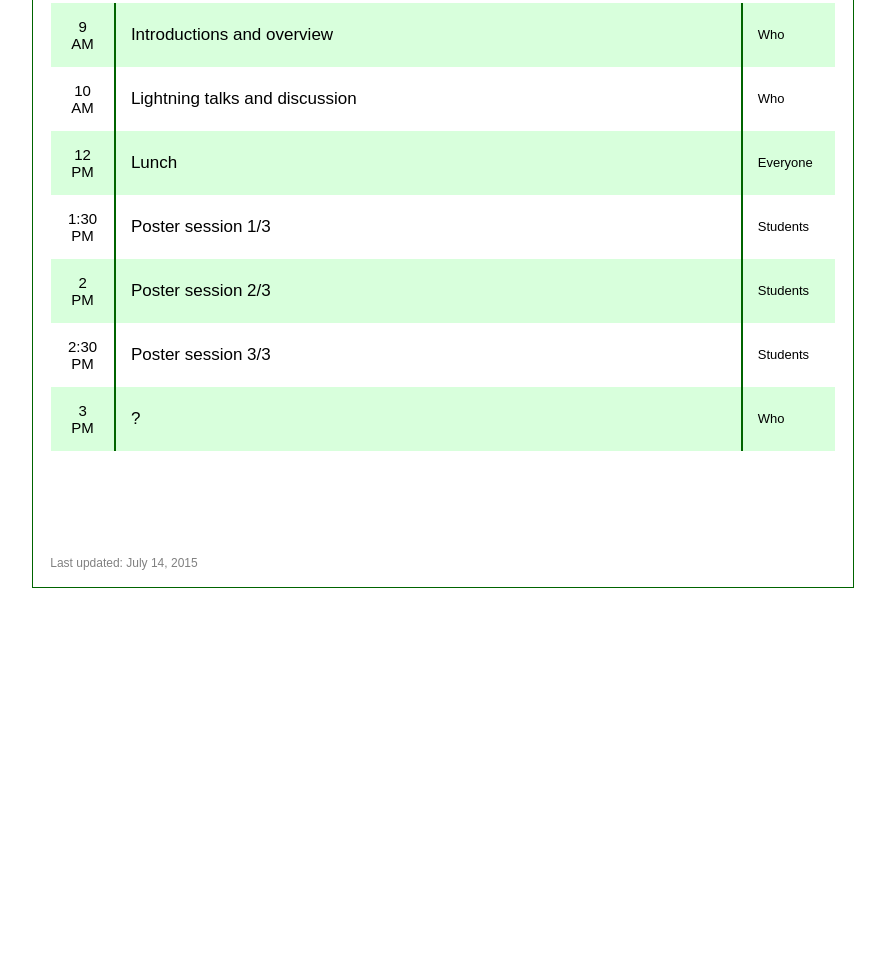
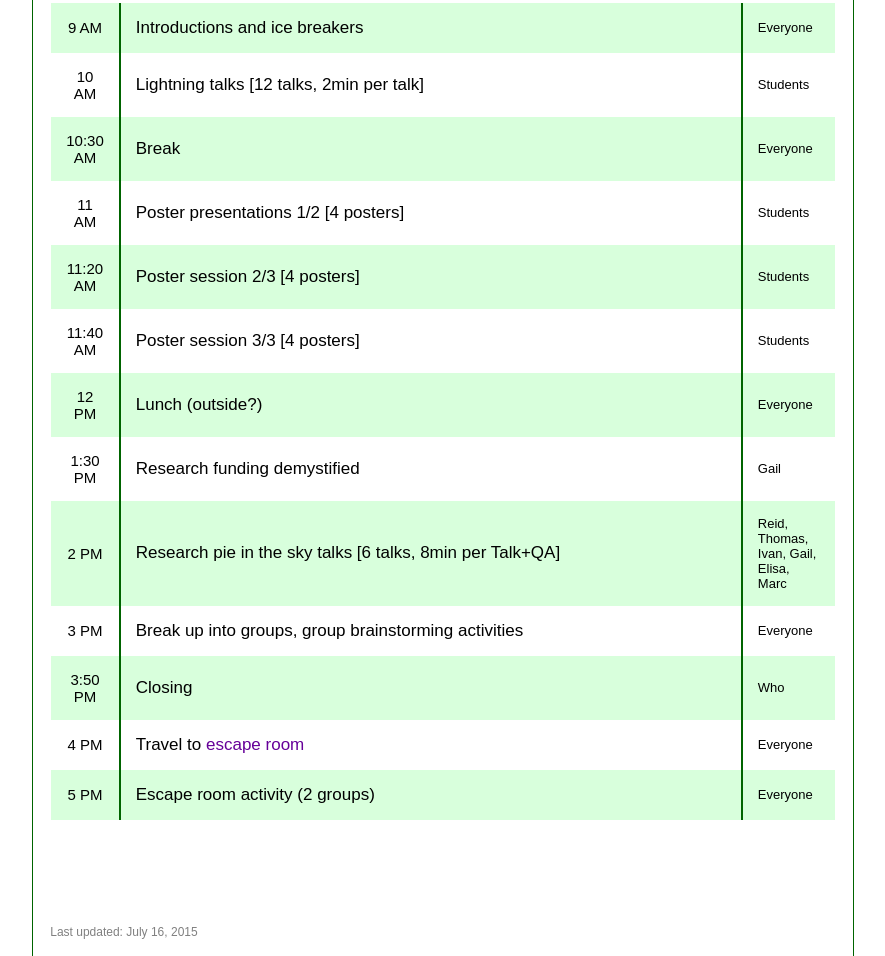
Before and after one commit to ubc-spl/www, a plain HTML site: page retreat2015/index.html in a window 1280 px wide. Shown: the part 314-1270 px from the top of the page, without its empty margins (197-1082 px from the left). Before the commit the page ends 910 px from the top, so only its background shows below. Drawn offline with Linux system fonts and the light colour scheme.

Commit message:
updated scheduled after meeting with reid

```diff
--- a/retreat2015/index.html
+++ b/retreat2015/index.html
@@ -32,23 +32,55 @@ brainstorming session. We'll end the day with a fun group activity.
   <tr>
     <td class="tdfirst">9 AM</td>
     <td class="tdsecond">
-      Introductions and overview
+      Introductions and ice breakers
     </td>
-    <td class="tdthird">Who</td>
+    <td class="tdthird">Everyone</td>
   </tr>
 
   <tr>
     <td class="tdfirst">10 AM</td>
     <td class="tdsecond">
-      Lightning talks and discussion
+      Lightning talks [12 talks, 2min per talk]
     </td>
-    <td class="tdthird">Who</td>
+    <td class="tdthird">Students</td>
+  </tr>
+
+  <tr>
+    <td class="tdfirst">10:30 AM</td>
+    <td class="tdsecond">
+      Break
+    </td>
+    <td class="tdthird">Everyone</td>
+  </tr>
+
+  <tr>
+    <td class="tdfirst">11 AM</td>
+    <td class="tdsecond">
+      Poster presentations 1/2 [4 posters]
+    </td>
+    <td class="tdthird">Students</td>
+  </tr>
+
+  <tr>
+    <td class="tdfirst">11:20 AM</td>
+    <td class="tdsecond">
+      Poster session 2/3 [4 posters]
+    </td>
+    <td class="tdthird">Students</td>
+  </tr>
+
+  <tr>
+    <td class="tdfirst">11:40 AM</td>
+    <td class="tdsecond">
+      Poster session 3/3 [4 posters]
+    </td>
+    <td class="tdthird">Students</td>
   </tr>
 
   <tr>
     <td class="tdfirst">12 PM</td>
     <td class="tdsecond">
-      Lunch
+      Lunch (outside?)
     </td>
     <td class="tdthird">Everyone</td>
   </tr>
@@ -56,33 +88,49 @@ brainstorming session. We'll end the day with a fun group activity.
   <tr>
     <td class="tdfirst">1:30 PM</td>
     <td class="tdsecond">
-      Poster session 1/3
+      Research funding demystified
     </td>
-    <td class="tdthird">Students</td>
+    <td class="tdthird">Gail</td>
   </tr>
 
   <tr>
     <td class="tdfirst">2 PM</td>
     <td class="tdsecond">
-      Poster session 2/3
+      Research pie in the sky talks [6 talks, 8min per Talk+QA]
     </td>
-    <td class="tdthird">Students</td>
-  </tr>
-
-  <tr>
-    <td class="tdfirst">2:30 PM</td>
-    <td class="tdsecond">
-      Poster session 3/3
-    </td>
-    <td class="tdthird">Students</td>
+    <td class="tdthird">Reid, Thomas, Ivan, Gail, Elisa, Marc</td>
   </tr>
 
   <tr>
     <td class="tdfirst">3 PM</td>
     <td class="tdsecond">
-      ?
+      Break up into groups, group brainstorming activities
+    </td>
+    <td class="tdthird">Everyone</td>
+  </tr>
+
+  <tr>
+    <td class="tdfirst">3:50 PM</td>
+    <td class="tdsecond">
+      Closing
     </td>
     <td class="tdthird">Who</td>
+  </tr>
+
+  <tr>
+    <td class="tdfirst">4 PM</td>
+    <td class="tdsecond">
+      Travel to <a href="http://e-exit.ca/vancouver-west-broadway/">escape room</a>
+    </td>
+    <td class="tdthird">Everyone</td>
+  </tr>
+
+  <tr>
+    <td class="tdfirst">5 PM</td>
+    <td class="tdsecond">
+      Escape room activity (2 groups)
+    </td>
+    <td class="tdthird">Everyone</td>
   </tr>
 </table>
 
@@ -92,7 +140,7 @@ brainstorming session. We'll end the day with a fun group activity.
 
 <br/><br/><br/>
 <div id="footer">
-Last updated: July 14, 2015
+Last updated: July 16, 2015
 </div>
 <!--
 Local Variables:
```
